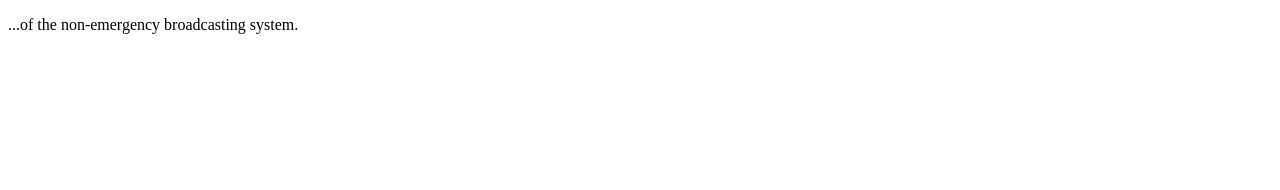
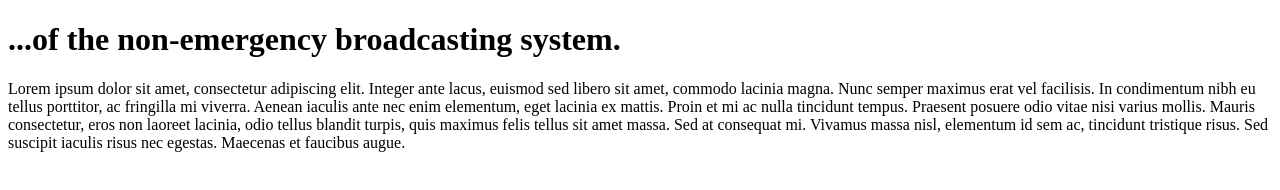
Before and after one commit to NathanDunfield/pages_test, a plain HTML site: page docs/index.html in a window 1280 px wide. Drawn offline with Linux system fonts and the light colour scheme.

Commit message:
Some text

```diff
--- a/docs/index.html
+++ b/docs/index.html
@@ -7,6 +7,11 @@
 </head>
 
 <body>
-<p>...of the non-emergency broadcasting system.</p>
+
+<h1>...of the non-emergency broadcasting system.</h1>
+
+<p>
+Lorem ipsum dolor sit amet, consectetur adipiscing elit. Integer ante lacus, euismod sed libero sit amet, commodo lacinia magna. Nunc semper maximus erat vel facilisis. In condimentum nibh eu tellus porttitor, ac fringilla mi viverra. Aenean iaculis ante nec enim elementum, eget lacinia ex mattis. Proin et mi ac nulla tincidunt tempus. Praesent posuere odio vitae nisi varius mollis. Mauris consectetur, eros non laoreet lacinia, odio tellus blandit turpis, quis maximus felis tellus sit amet massa. Sed at consequat mi. Vivamus massa nisl, elementum id sem ac, tincidunt tristique risus. Sed suscipit iaculis risus nec egestas. Maecenas et faucibus augue.
+</p>
 </body>
 </html>
```
